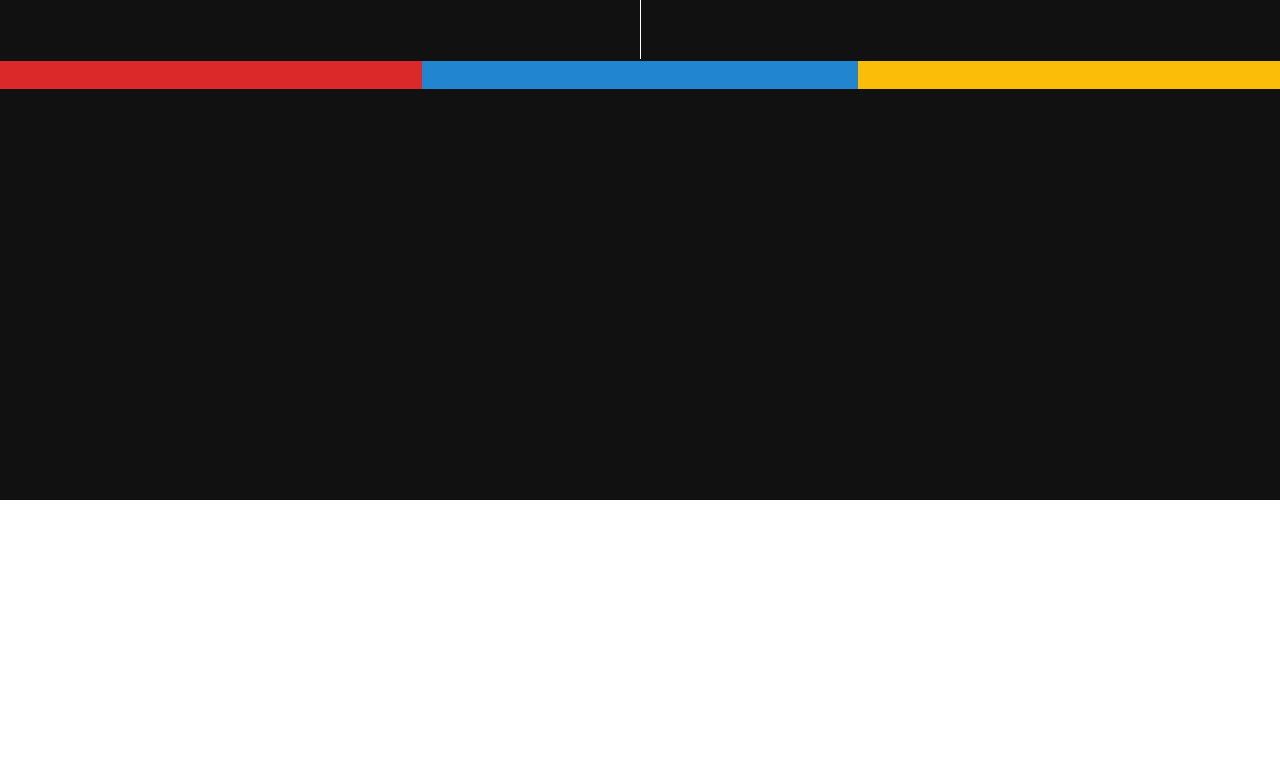
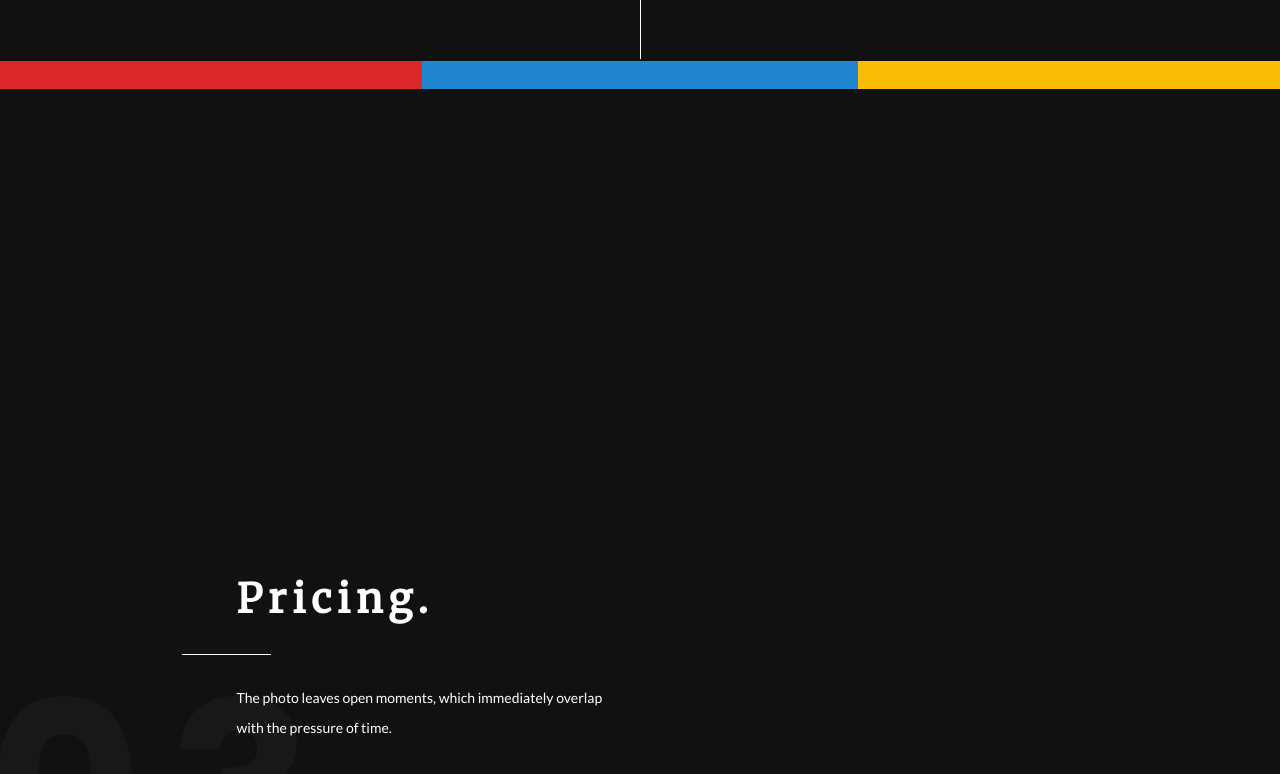
Before and after one commit to dalejodc/frontend-test, an Angular app: page / in a window 1280 px wide. Shown: the part 3260-4034 px from the top of the page. Before the commit the page ends 3760 px from the top, so only its background shows below. Built offline with nearby package versions, Linux system fonts and the light colour scheme.

Commit message:
Pricing component

```diff
--- a/src/app/app.module.ts
+++ b/src/app/app.module.ts
@@ -9,6 +9,7 @@ import { NavbarComponent } from './components/navbar/navbar.component';
 import { AboutUsComponent } from './components/about-us/about-us.component';
 import { MyWorkComponent } from './components/my-work/my-work.component';
 import { TestimonialsComponent } from './components/testimonials/testimonials.component';
+import { PricingComponent } from './components/pricing/pricing.component';
 
 @NgModule({
   declarations: [
@@ -18,7 +19,8 @@ import { TestimonialsComponent } from './components/testimonials/testimonials.co
     NavbarComponent,
     AboutUsComponent,
     MyWorkComponent,
-    TestimonialsComponent
+    TestimonialsComponent,
+    PricingComponent
   ],
   imports: [
     BrowserModule,
--- a/src/app/components/home/home.component.html
+++ b/src/app/components/home/home.component.html
@@ -3,3 +3,4 @@
 <app-about-us></app-about-us>
 <app-my-work></app-my-work>
 <app-testimonials></app-testimonials>
+<app-pricing></app-pricing>
--- /dev/null
+++ b/src/app/components/pricing/pricing.component.css
@@ -0,0 +1,105 @@
+/*********************************************
+                PARAGRAPH STYLES
+**********************************************/
+
+.pricing {
+    background-color: var(--light-black);
+    height: 135%;
+    min-height: 100vh;
+    background-repeat: no-repeat;
+    z-index: -5;
+    padding-top: 40px;
+}
+
+/*Media queries to resize the background section height*/
+@media screen and (max-width: 991px) {
+    .pricing {
+        background-color: var(--light-black);
+        height: 215%;
+        min-height: 100vh;
+        background-repeat: no-repeat;
+        z-index: -5;
+        padding-top: 40px;
+    }
+
+    .padding-left{
+        padding-left: 20%;
+    }
+}
+
+@media screen and (max-width: 460px) {
+    .pricing {
+        background-color: var(--light-black);
+        height: 225%;
+        min-height: 100vh;
+        background-repeat: no-repeat;
+        z-index: -5;
+        padding-top: 40px;
+    }
+
+    .padding-left{
+        padding-left: 8%;
+    }
+}
+
+/*Media querie to resize main container in mobile*/
+@media screen and (max-width: 537px) {
+    .main{
+        left: 60%;
+        margin-left: -5% !important;
+    }
+}
+
+
+
+.pricing-title {
+    color: white;
+    font-family: 'Merriweather', serif;
+    font-size: 40px;
+    letter-spacing: 4px;
+    color: white;
+    align-content: center;
+    display: inline-block;
+    letter-spacing: 6px;
+    padding: 4px 0;
+    position: relative;
+    text-decoration: none;
+    z-index: 1;
+    margin-top: 30px;
+    padding-left: 160px;
+}
+
+.pricing-title::before {
+    border-bottom: 1px solid white;
+    left: 105px;
+    width: 25%;
+    content: '';
+    height: 33%;
+    position: absolute;
+    top: 110%;
+    opacity: 1;
+    z-index: -1;
+}
+
+.pricing-title::after {
+    content: '03.';
+    color: var(--dark-black-2);
+    font-family: 'Poppins', sans-serif;
+    font-size: 240px;
+    letter-spacing: 25px;
+    left: -90px;
+    width: 40%;
+    height: 33%;
+    position: absolute;
+    top: 330%;
+    z-index: -2;
+}
+
+.price-paragraph p {
+    margin-top: 40px;
+    color: white;
+    line-height: 30px;
+    z-index: 1;
+    position: relative;
+    padding-left: 160px;
+}
--- /dev/null
+++ b/src/app/components/pricing/pricing.component.html
@@ -0,0 +1,12 @@
+<div class="pricing">
+    <div class="ui container main">
+        <h2 class="pricing-title center aligned">Pricing.</h2>
+        <div class="ui grid">
+          <div class="sixteen wide mobile sixteen wide tablet eight wide computer column price-paragraph" width="60%">
+            <p>
+                The photo leaves open moments, which immediately overlap with the pressure of time.
+            </p>
+          </div>
+        </div>
+      </div>
+</div>
--- /dev/null
+++ b/src/app/components/pricing/pricing.component.ts
@@ -0,0 +1,15 @@
+import { Component, OnInit } from '@angular/core';
+
+@Component({
+  selector: 'app-pricing',
+  templateUrl: './pricing.component.html',
+  styleUrls: ['./pricing.component.css']
+})
+export class PricingComponent implements OnInit {
+
+  constructor() { }
+
+  ngOnInit() {
+  }
+
+}
```
Also changed, not shown: 1 other file (tests, documents, lock files or other folders).
